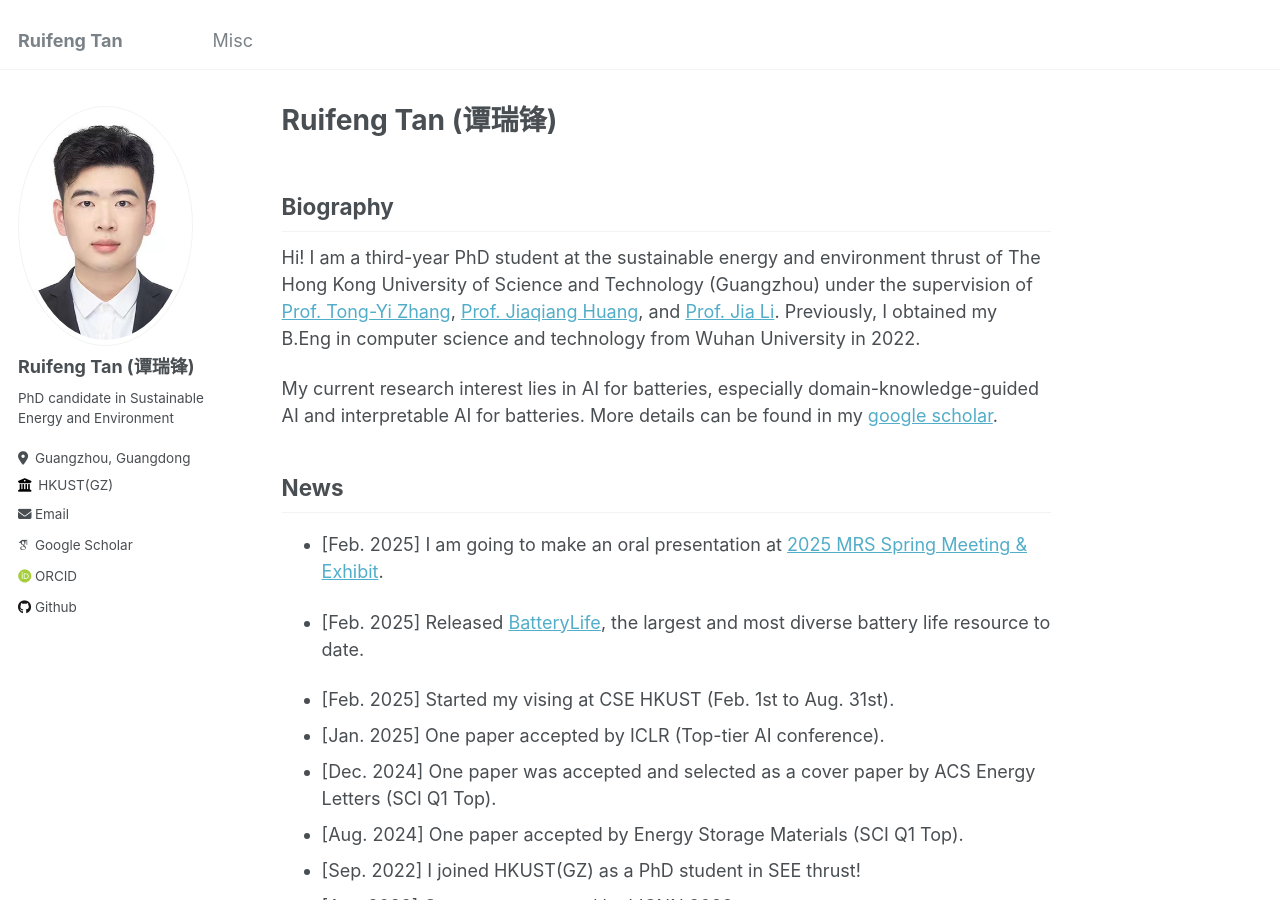
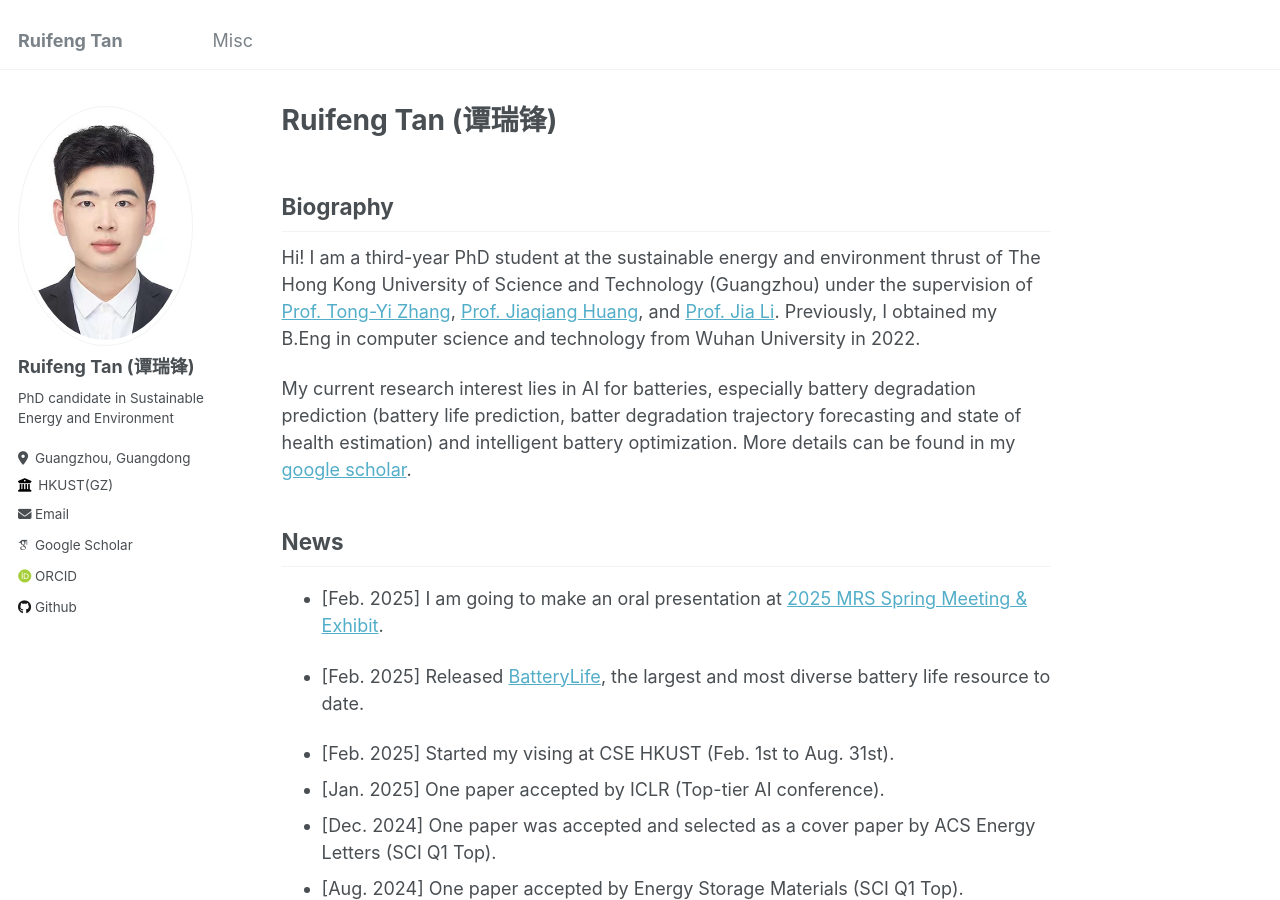
Before and after one commit to Ruifeng-Tan/Ruifeng-Tan.github.io, a Jekyll site: the page built from _pages/about.md, in a window 1280 px wide and 900 px high. Built offline with Jekyll 4.4.1, drawn with Linux system fonts in a browser that asks for light colours; some web fonts are replaced.

Commit message:
update about

```diff
--- a/_pages/about.md
+++ b/_pages/about.md
@@ -11,7 +11,7 @@ redirect_from:
 
 Hi! I am a third-year PhD student at the sustainable energy and environment thrust of The Hong Kong University of Science and Technology (Guangzhou) under the supervision of [Prof. Tong-Yi Zhang](https://facultyprofiles.hkust-gz.edu.cn/faculty-personal-page/ZHANG-Tongyi/mezhangt), [Prof. Jiaqiang Huang](https://seejhuang.people.ust.hk/), and [Prof. Jia Li](https://sites.google.com/view/lijia). Previously, I obtained my B.Eng in computer science and technology from Wuhan University in 2022.
 
-My current research interest lies in AI for batteries, especially domain-knowledge-guided AI and interpretable AI for batteries. More details can be found in my [google scholar](https://scholar.google.com/citations?hl=zh-CN&view_op=list_works&gmla=AC6lMd8PIH28jI9lFlL_C9WwIrKkPBVFLJ4Q4yxwypYTF9x3S1TySXmdp1jXnovKUUB0Hef-DqMoRood9idOPGrsI-ZUPl0&user=XAGG2pIAAAAJ).
+My current research interest lies in AI for batteries, especially battery degradation prediction (battery life prediction, batter degradation trajectory forecasting and state of health estimation) and intelligent battery optimization. More details can be found in my [google scholar](https://scholar.google.com/citations?hl=zh-CN&view_op=list_works&gmla=AC6lMd8PIH28jI9lFlL_C9WwIrKkPBVFLJ4Q4yxwypYTF9x3S1TySXmdp1jXnovKUUB0Hef-DqMoRood9idOPGrsI-ZUPl0&user=XAGG2pIAAAAJ).
 
 ## News
 
```
